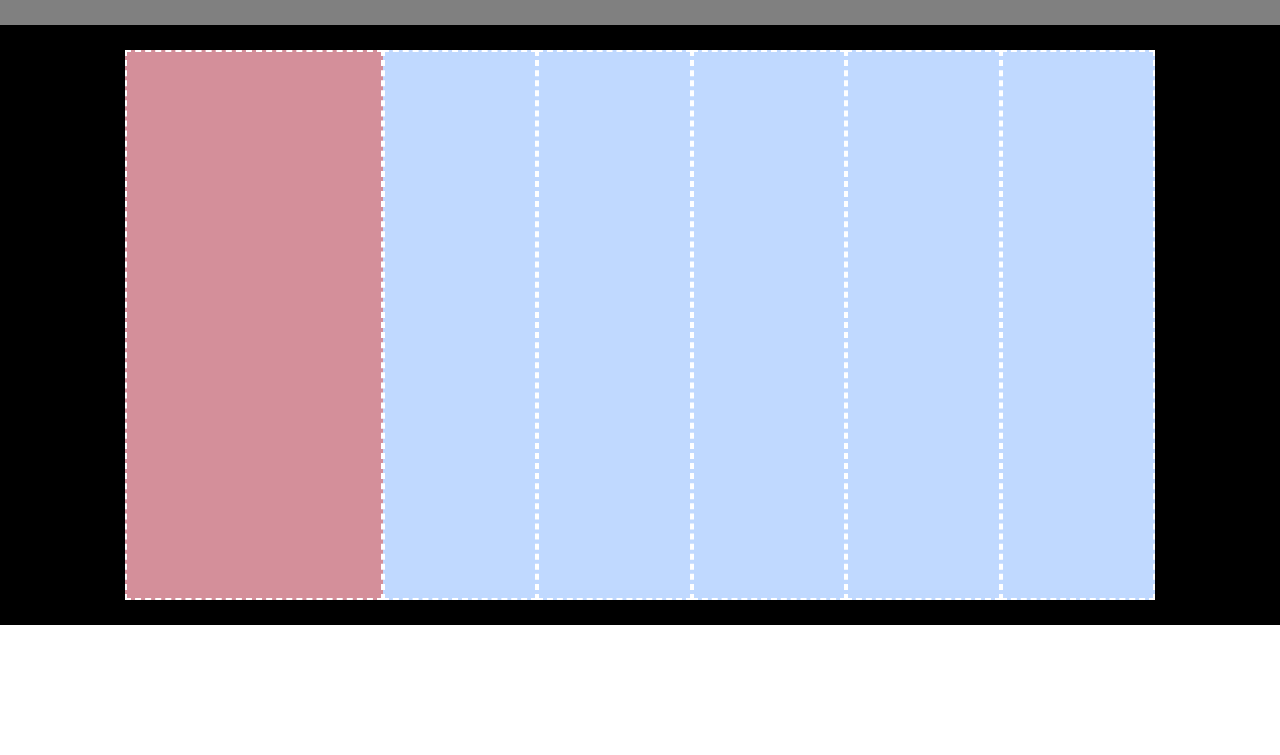
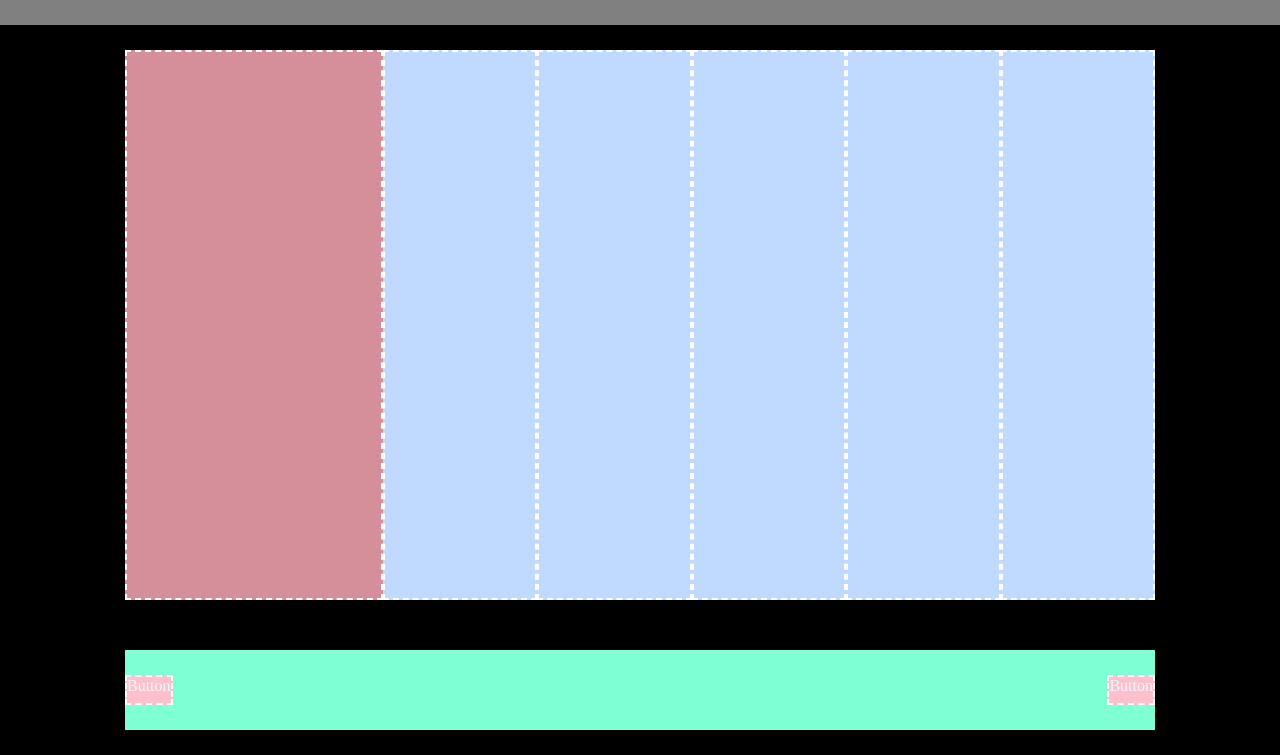
Before and after one commit to AngeloCrisci/html-struttura-discord, a plain HTML site: page index.html in a window 1280 px wide. Shown: the part 3005-3760 px from the top of the page. Before the commit the page ends 3630 px from the top, so only its background shows below. Drawn offline with Linux system fonts and the light colour scheme.

Commit message:
Esercizio finito (completato footer)

```diff
--- a/index.html
+++ b/index.html
@@ -84,6 +84,20 @@
                     </div>
                 </div>
             </section>
+<!--Last-Footer-->
+            <section class="black-c">
+                <div class="container pdg">
+                    <div class="acqua h-f">
+                        <div class="bottom">
+                            <div>Button</div>
+                            </div>
+                        <div class="bottom">
+                            <div>Button</div>
+                            </div>
+
+
+                </div>
+            </section>
 
 
         </footer>
--- a/style.css
+++ b/style.css
@@ -124,3 +124,22 @@
         flex-basis: 15%;
 
     }
+
+    .h-f {
+        min-height: 80px;
+        display: flex;
+        justify-content: space-between;
+        align-items: center;
+    }
+
+    .bottom {
+        flex-basis: 40px;
+        color: aliceblue;
+        border: 2px dashed white;
+        background-color: pink;
+        min-height: 30px;
+    }
+
+    .acqua{
+        background-color: aquamarine;
+    }
```
